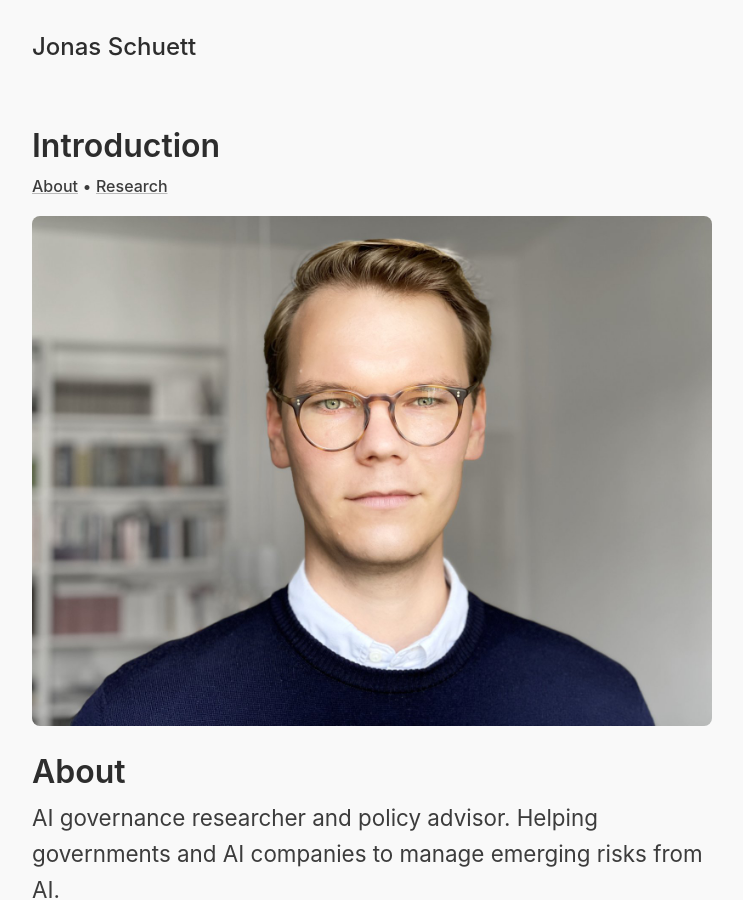
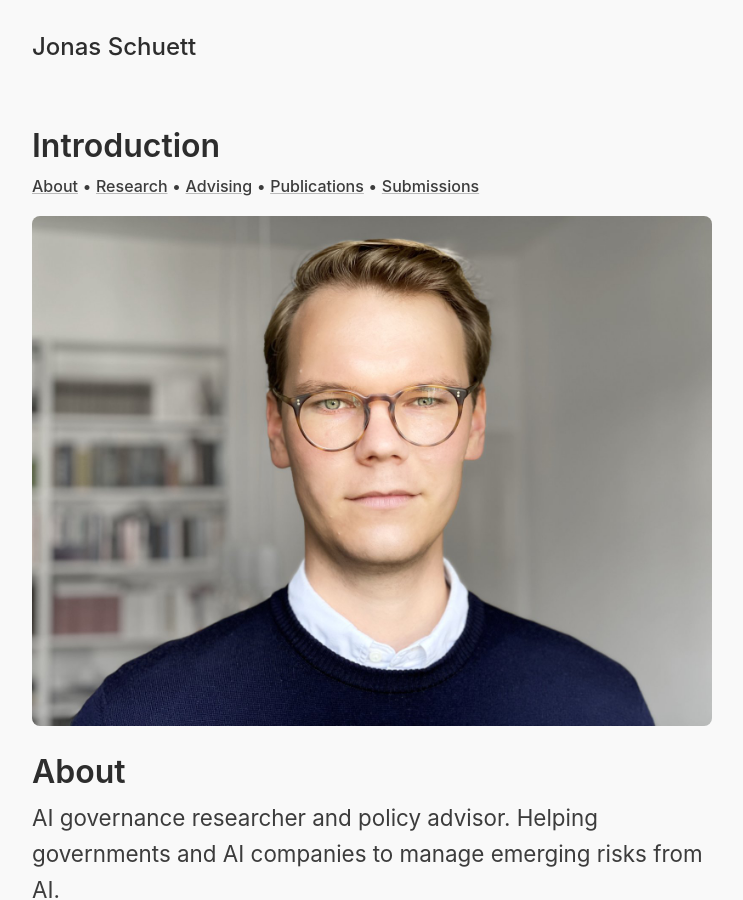
Before and after one commit to jonasschuett/jonasschuett.github.io, a Jekyll site: the page built from _posts/2020-04-04-introduction.md, in a window 1280 px wide and 900 px high. Shown: the whole window, without its empty margins (268-1011 px from the left). Built offline with Jekyll 4.4.1, drawn with Linux system fonts in a browser that asks for light colours; nearby versions of some CDN libraries.

Commit message:
Update 2020-04-04-introduction.md

```diff
--- a/_posts/2020-04-04-introduction.md
+++ b/_posts/2020-04-04-introduction.md
@@ -3,7 +3,7 @@ layout: page
 ---
 
 
-[About](#about) • [Research](#research)
+[About](#about) • [Research](#research) • [Advising](#advising) • [Publications](#publications) • [Submissions](#submissions)
 
 
 ![Jonas Schuett](/jonasschuett.jpg)
```
